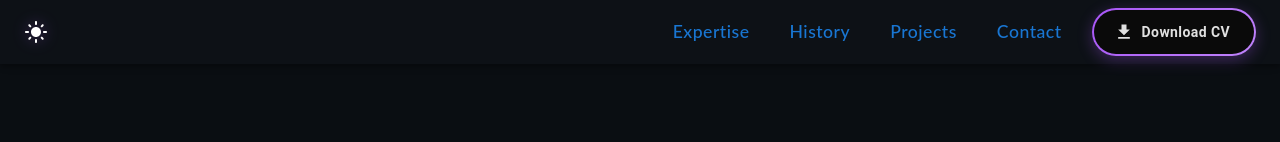
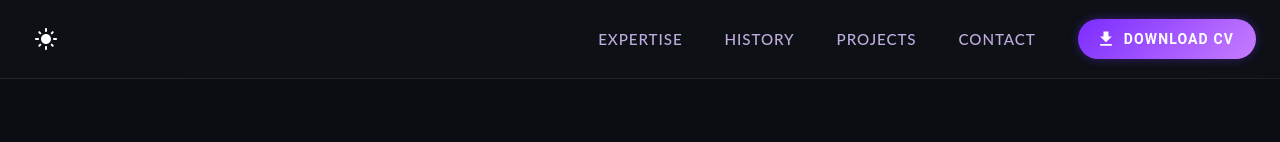
Before and after one commit to mhasara/Portfolio, a React (Create React App) app: page / in a window 1280 px wide. Shown: the top 142 px of the page. Built offline with nearby package versions, Linux system fonts and the light colour scheme.

Commit message:
refactor navigation styles for improved aesthetics and responsiveness

```diff
--- a/src/assets/styles/navigation.scss
+++ b/src/assets/styles/navigation.scss
@@ -1,138 +1,217 @@
-/* 🌗 Mode Icon */
+/* =========================
+   NAVBAR GLASS BASE
+========================= */
+
+#navigation {
+  background: linear-gradient(
+    135deg,
+    rgba(20, 20, 30, 0.75),
+    rgba(10, 10, 20, 0.85)
+  ) !important;
+  backdrop-filter: blur(16px);
+  border-bottom: 1px solid rgba(255, 255, 255, 0.08);
+  transition: all 0.35s ease;
+  box-shadow: 0 0 0 rgba(0, 0, 0, 0);
+}
+
+#navigation.scrolled {
+  background: linear-gradient(
+    135deg,
+    rgba(10, 10, 20, 0.9),
+    rgba(5, 5, 15, 0.95)
+  ) !important;
+  box-shadow: 0 10px 30px rgba(0, 0, 0, 0.45);
+}
+
+/* =========================
+   TOOLBAR
+========================= */
+
+.navigation-bar {
+  display: flex;
+  align-items: center;
+  padding: 0 24px !important;
+  min-height: 78px !important;
+}
+
+/* =========================
+   MODE ICON
+========================= */
+
 .mode-icon {
   cursor: pointer;
-  margin-right: 15px;
-  transition: all 0.3s ease;
-  filter: drop-shadow(0 0 8px rgba(168, 85, 247, 0.4));
+  margin-left: 10px;
+  margin-right: 22px;
+  transition: all 0.35s ease;
+  filter: drop-shadow(0 0 0 transparent);
 }
 
 .mode-icon:hover {
-  transform: rotate(180deg) scale(1.1);
-  filter: drop-shadow(0 0 12px rgba(168, 85, 247, 0.8));
+  transform: rotate(25deg) scale(1.2);
+  color: #c77dff;
+  filter: drop-shadow(0 0 10px rgba(199, 125, 255, 0.7));
 }
 
-/* 🧭 Desktop Nav Links */
+/* =========================
+   NAV LINKS (DESKTOP)
+========================= */
+
 .nav-links {
   margin-left: auto;
   display: flex;
   align-items: center;
-  gap: 20px;
+  gap: 14px;
 }
 
-.nav-links a {
+.nav-links button {
+  color: #bfacde !important;
+  font-size: 0.95rem !important;
+  letter-spacing: 0.06em;
+  text-transform: uppercase !important;
+  font-weight: 500 !important;
   position: relative;
-  color: #e0e0e0;
-  text-decoration: none;
-  font-weight: 500;
-  transition: color 0.3s ease;
-  padding: 8px 0;
+  padding: 8px 14px !important;
+  border-radius: 10px !important;
+  overflow: hidden;
+  transition: all 0.35s ease !important;
 }
 
-.nav-links a::after {
-  content: '';
+/* Neon glow hover background */
+.nav-links button::before {
+  content: "";
   position: absolute;
-  bottom: 0;
-  left: 0;
-  width: 0;
-  height: 2px;
-  background: linear-gradient(90deg, #a855f7, #c084fc);
-  transition: width 0.3s ease;
+  inset: 0;
+  background: linear-gradient(120deg, #7b2cff, #c77dff);
+  opacity: 0;
+  transition: opacity 0.35s ease;
+  z-index: -1;
 }
 
-.nav-links a:hover {
-  color: #c084fc;
+.nav-links button:hover::before {
+  opacity: 0.18;
 }
 
-.nav-links a:hover::after {
-  width: 100%;
+/* Neon underline */
+.nav-links button::after {
+  content: "";
+  position: absolute;
+  left: 10%;
+  bottom: 3px;
+  width: 0%;
+  height: 2px;
+  background: linear-gradient(90deg, #7b2cff, #c77dff);
+  transition: width 0.35s ease;
+  border-radius: 999px;
 }
 
-/* 📄 Download CV Button */
-.cv-btn {
-  border: 2px solid transparent !important;
-  background: linear-gradient(#0a0a0a, #0a0a0a) padding-box,
-              linear-gradient(135deg, #a855f7, #c084fc) border-box !important;
-  color: #e0e0e0 !important;
-  text-transform: none !important;
-  border-radius: 25px !important;
-  padding: 10px 24px !important;
-  font-weight: 600 !important;
-  position: relative;
-  overflow: hidden;
-  transition: all 0.3s ease;
-  box-shadow: 0 4px 15px rgba(168, 85, 247, 0.3);
+.nav-links button:hover::after {
+  width: 80%;
 }
 
-.cv-btn::before {
-  content: '';
-  position: absolute;
-  top: 0;
-  left: -100%;
-  width: 100%;
-  height: 100%;
-  background: linear-gradient(90deg, transparent, rgba(168, 85, 247, 0.3), transparent);
-  transition: left 0.5s ease;
+/* Lift + glow */
+.nav-links button:hover {
+  transform: translateY(-2px);
+  box-shadow: 0 10px 20px rgba(123, 44, 255, 0.25);
 }
 
-.cv-btn:hover::before {
-  left: 100%;
+/* =========================
+   DOWNLOAD CV BUTTON
+========================= */
+
+.cv-btn {
+  background: linear-gradient(135deg, #7b2cff, #c77dff) !important;
+  color: white !important;
+  text-transform: uppercase !important;
+  border-radius: 999px !important;
+  padding: 8px 22px !important;
+  margin-left: 14px !important;
+  font-weight: 600 !important;
+  letter-spacing: 0.08em !important;
+  border: none !important;
+  box-shadow: 0 0 15px rgba(123, 44, 255, 0.45);
+  transition: all 0.35s ease !important;
+  animation: pulseGlow 3s infinite ease-in-out;
 }
 
 .cv-btn:hover {
-  background: linear-gradient(135deg, #a855f7, #c084fc) !important;
-  color: #0a0a0a !important;
-  transform: translateY(-2px);
-  box-shadow: 0 6px 20px rgba(168, 85, 247, 0.5);
+  transform: translateY(-3px) scale(1.05);
+  box-shadow: 0 0 25px rgba(199, 125, 255, 0.9);
+  background: linear-gradient(135deg, #c77dff, #7b2cff) !important;
 }
 
-/* 📱 Mobile Drawer */
-.mobile-menu-top {
-  font-size: 1.2rem;
-  padding: 16px;
-  font-weight: 700;
-  background: linear-gradient(135deg, #1a1a1a, #0a0a0a);
-  border-bottom: 2px solid rgba(168, 85, 247, 0.3);
-  color: #c084fc;
-  letter-spacing: 0.5px;
+@keyframes pulseGlow {
+  0% {
+    box-shadow: 0 0 10px rgba(123, 44, 255, 0.4);
+  }
+  50% {
+    box-shadow: 0 0 22px rgba(199, 125, 255, 0.8);
+  }
+  100% {
+    box-shadow: 0 0 10px rgba(123, 44, 255, 0.4);
+  }
 }
 
-.mobile-nav-links {
-  display: flex;
-  flex-direction: column;
-  gap: 8px;
-  margin-top: 24px;
-  padding: 0 16px;
+/* =========================
+   MOBILE DRAWER
+========================= */
+
+.navigation-bar-responsive {
+  background: radial-gradient(circle at top, #141426, #05050f);
+  height: 100%;
+  color: white;
 }
 
-.mobile-nav-links a {
-  color: #e0e0e0;
-  text-decoration: none;
-  padding: 14px 20px;
-  border-radius: 12px;
-  font-weight: 500;
-  transition: all 0.3s ease;
-  background: rgba(255, 255, 255, 0.03);
-  border: 1px solid rgba(168, 85, 247, 0.1);
+.mobile-menu-top {
+  font-size: 1.15rem;
+  padding: 18px;
+  font-weight: 700;
+  letter-spacing: 0.08em;
+  display: flex;
+  align-items: center;
+  justify-content: center;
+  gap: 10px;
+  background: rgba(255, 255, 255, 0.05);
 }
 
-.mobile-nav-links a:hover,
-.mobile-nav-links a:active {
-  background: linear-gradient(135deg, rgba(168, 85, 247, 0.15), rgba(192, 132, 252, 0.1));
-  border-color: rgba(168, 85, 247, 0.4);
-  transform: translateX(8px);
-  color: #c084fc;
-  box-shadow: 0 4px 12px rgba(168, 85, 247, 0.2);
+.navigation-bar-responsive .MuiListItemButton-root {
+  transition: all 0.35s ease;
+  border-radius: 12px;
+  margin: 6px 12px;
 }
 
-/* Mobile Drawer Background */
-.MuiDrawer-paper {
-  background: linear-gradient(180deg, #0a0a0a 0%, #1a0a1a 100%) !important;
-  backdrop-filter: blur(10px);
+.navigation-bar-responsive .MuiListItemButton-root:hover {
+  background: linear-gradient(
+    120deg,
+    rgba(123, 44, 255, 0.25),
+    rgba(199, 125, 255, 0.25)
+  );
+  transform: translateX(6px);
 }
 
-/* Glassmorphism effect for mobile menu items */
-@supports (backdrop-filter: blur(10px)) {
-  .mobile-nav-links a {
-    backdrop-filter: blur(10px);
+.navigation-bar-responsive .MuiListItemText-root {
+  text-align: center;
+  font-size: 1rem;
+  font-weight: 500;
+  letter-spacing: 0.05em;
+}
+
+/* Mobile CV link */
+.navigation-bar-responsive a {
+  text-decoration: none;
+  color: white;
+}
+
+/* =========================
+   RESPONSIVE TWEAKS
+========================= */
+
+@media (max-width: 600px) {
+  .navigation-bar {
+    padding: 0 14px !important;
+  }
+
+  .cv-btn {
+    padding: 7px 18px !important;
+    font-size: 0.85rem !important;
   }
 }
```
